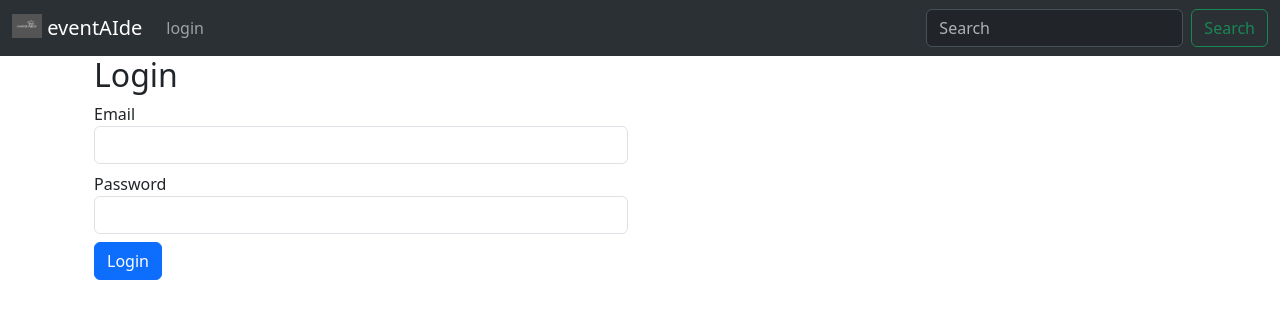
After one commit to jubairsami01/eventAIde, a Flask app: page /customer/login in a window 1280 px wide. The commit adds this page. Shown: the top 319 px of the page. Run offline with Flask 3, Linux system fonts and the light colour scheme.

Commit message:
requirements updated and login prepared

```diff
--- a/app/models.py
+++ b/app/models.py
@@ -25,9 +25,13 @@ def login_user(email, password):
     cursor.execute("SELECT * FROM Users WHERE email = %s", (email,))
     user = cursor.fetchone()
     cursor.close()
+    if not user:
+        return "User not found"
+    if not check_password_hash(user['password'], password):
+        return "Wrong Password"
     if user and check_password_hash(user['password'], password):
         return user
-    return None
+
 
 
 def get_all_events():
--- a/app/routes/customer_routes.py
+++ b/app/routes/customer_routes.py
@@ -1,7 +1,6 @@
-from flask import Blueprint, render_template, request, redirect, url_for, flash
-from app.models import get_all_events, register_user, get_event_details, test
+from flask import Blueprint, render_template, request, redirect, url_for, flash, session
+from app.models import get_all_events, register_user, get_event_details, test, login_user
 from app.services.ai_services import generate_directions
-
 
 bp = Blueprint('customer', __name__, url_prefix='/customer')
 
@@ -18,16 +17,36 @@ def register():
             flash('User already registered. Please try with a different email/login.')
             return redirect(url_for('customer.register'))
         flash('Registration successful! Please log in.')
-        return redirect(url_for('customer.dashboard'))
+        return redirect(url_for('customer.login'))
     return render_template('customer/register.html')
 
 @bp.route('/login', methods=['GET', 'POST'])
 def login():
+    if 'user' in session:
+        return redirect(url_for('customer.dashboard'))
     if request.method == 'POST':
         email = request.form['email']
         password = request.form['password']
-        # Implement login logic here
+        user = login_user(email, password)
+        if user == "User not found":
+            flash('User not found. Please register.')
+            return redirect(url_for('customer.register'))
+        if user == "Wrong Password":
+            flash('Wrong Password. Please try again.')
+            return redirect(url_for('customer.login'))
+        session['user'] = user
+        session['role'] = user['role']
+        session['name'] = user['name']
+        session['email'] = user['email']
+        session['id'] = user['id']
+        flash('Login successful!')
+        return redirect(url_for('customer.dashboard'))
     return render_template('customer/login.html')
+
+@bp.route('/logout')
+def logout():
+    session.clear()
+    return redirect(url_for('customer.login'))
 
 
 # Customer Dashboard
--- a/app/templates/base.html
+++ b/app/templates/base.html
@@ -20,6 +20,11 @@
           </button>
           <div class="collapse navbar-collapse" id="navbarSupportedContent">
             <ul class="navbar-nav me-auto mb-2 mb-lg-0">
+              {% if not session['user'] %}
+                    <li class="nav-item">
+                        <a class="nav-link" href="{{ url_for('customer.login') }}">login</a>
+                    </li>
+                    {% else %}
               <li class="nav-item">
                 <a class="nav-link" aria-current="page" href="#">Home</a>
               </li>
@@ -40,6 +45,7 @@
               <li class="nav-item">
                 <a class="nav-link disabled" aria-disabled="true">Disabled</a>
               </li>
+              {% endif %}
             </ul>
             <form class="d-flex" role="search">
               <input class="form-control me-2" type="search" placeholder="Search" aria-label="Search">
--- /dev/null
+++ b/app/templates/customer/login.html
@@ -0,0 +1,25 @@
+{% extends 'base.html' %}
+{% block title %}Register to eventAIde{% endblock %}
+
+{% block content %}
+<div class="container">
+    <div class="row">
+        <div class="col-md-6 col-md-offset-3">
+            <h2>Login</h2>
+            <form action="{{ url_for('customer.login') }}" method="post" id="loginForm">
+                <div class="form-group">
+                    <label for="email">Email</label>
+                    <input type="email" class="form-control" id="email" name="email" required>
+                </div>
+                <div class="form-group mt-2">
+                    <label for="password">Password</label>
+                    <input type="password" class="form-control" id="password" name="password" required>
+                </div>
+                <button type="submit" class="btn btn-primary mt-2">Login</button>
+            </form>
+
+    </div>
+</div>
+
+
+{% endblock %}
```
Also changed, not shown: requirements.txt (+1 -141 lines).
